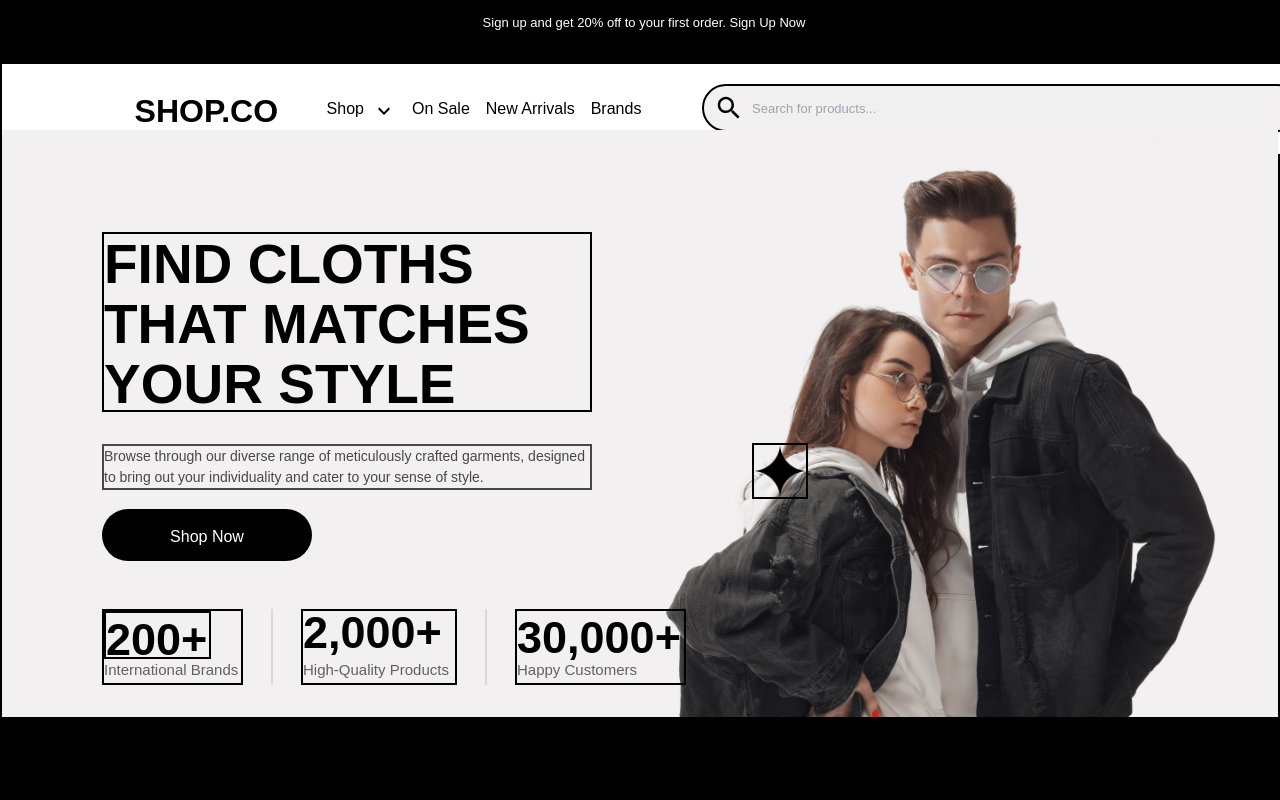
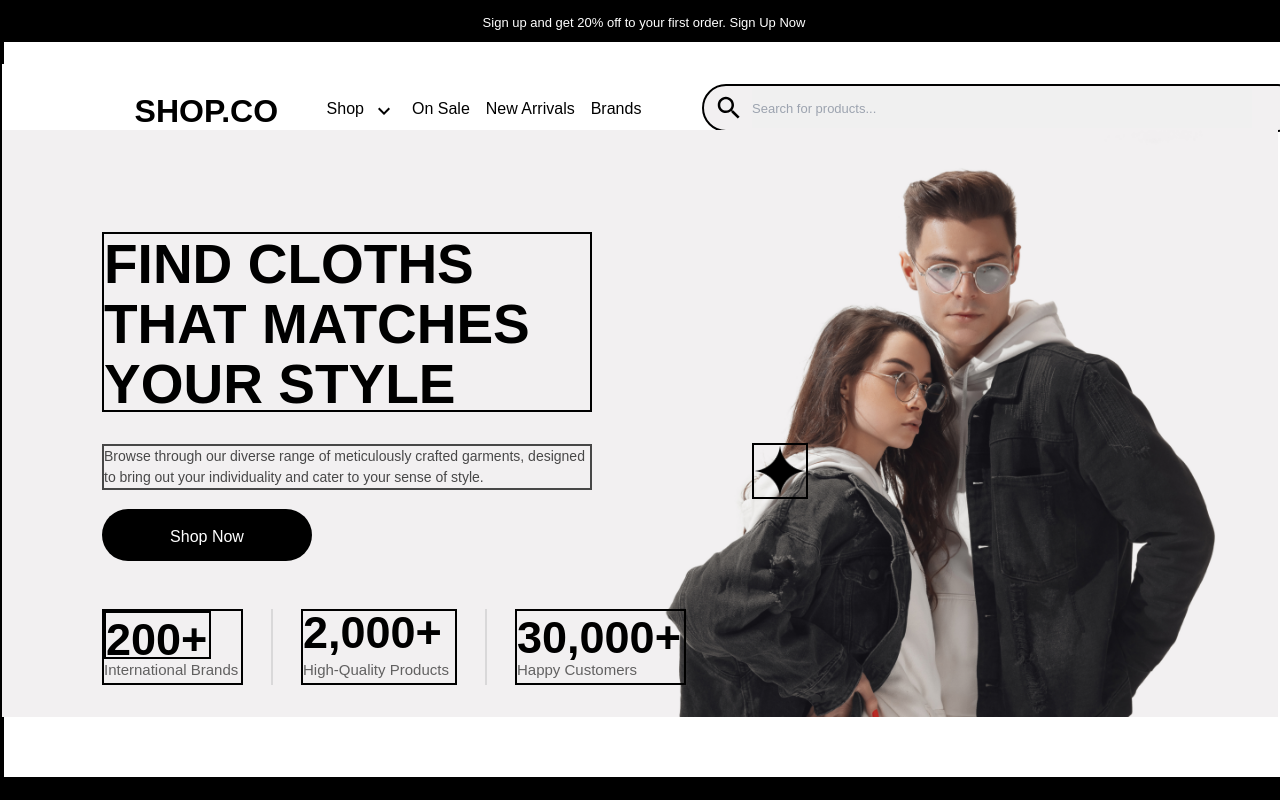
Before and after one commit to AntimaKumawat111/E-commerce, a Next.js app: page / in a window 1280 px wide. Shown: the top 800 px of the page. Built offline with nearby package versions, Linux system fonts and the light colour scheme.

Commit message:
change background

```diff
--- a/app/globals.css
+++ b/app/globals.css
@@ -37,7 +37,7 @@ body {
 .page1 {
   height: 100vh;
   width: 100vw;
-  /* background-color: lightpink; */
+  background-color: white;
   border: 2px solid black;
   position: relative;
   z-index: 0;
```
